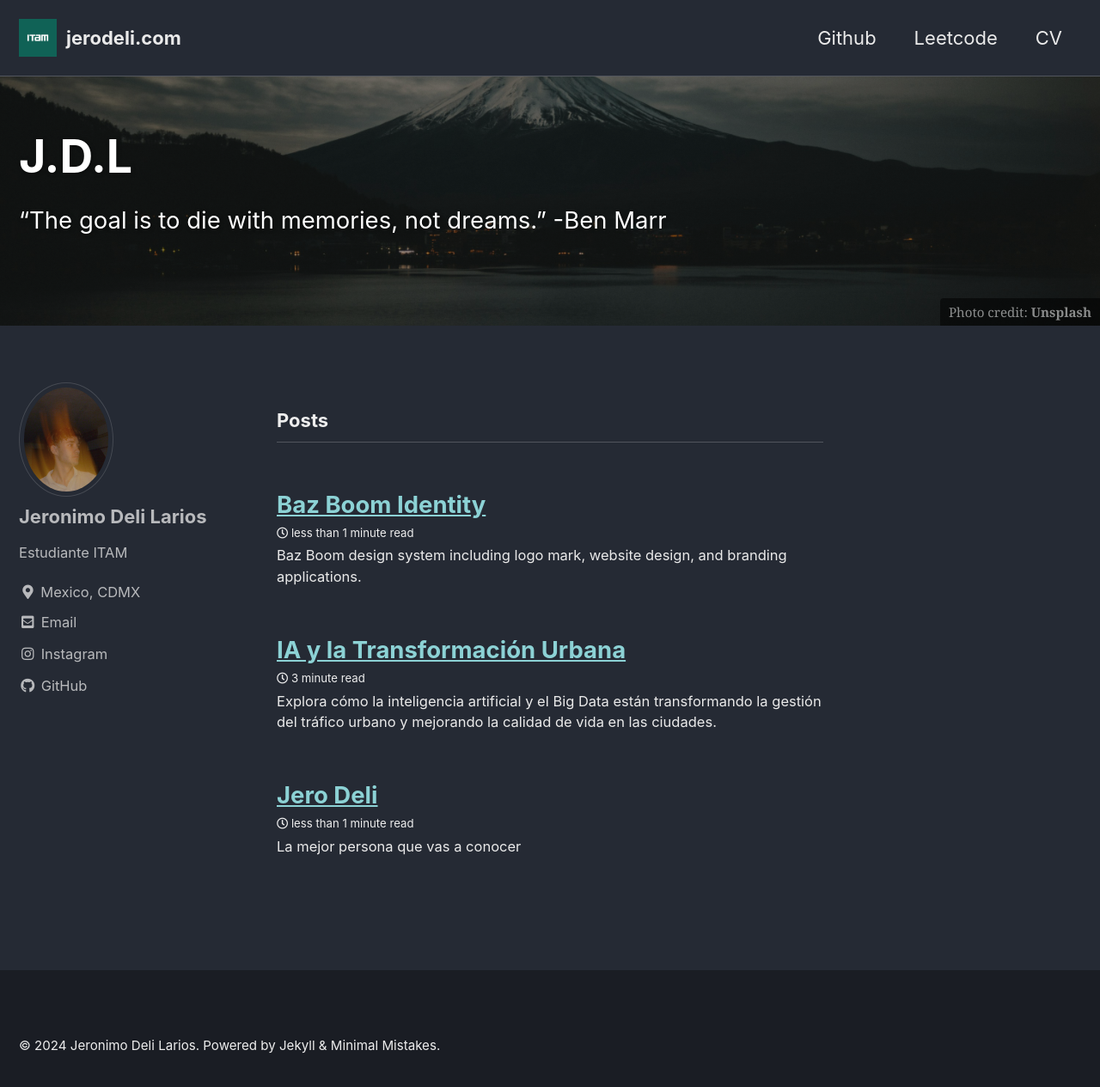
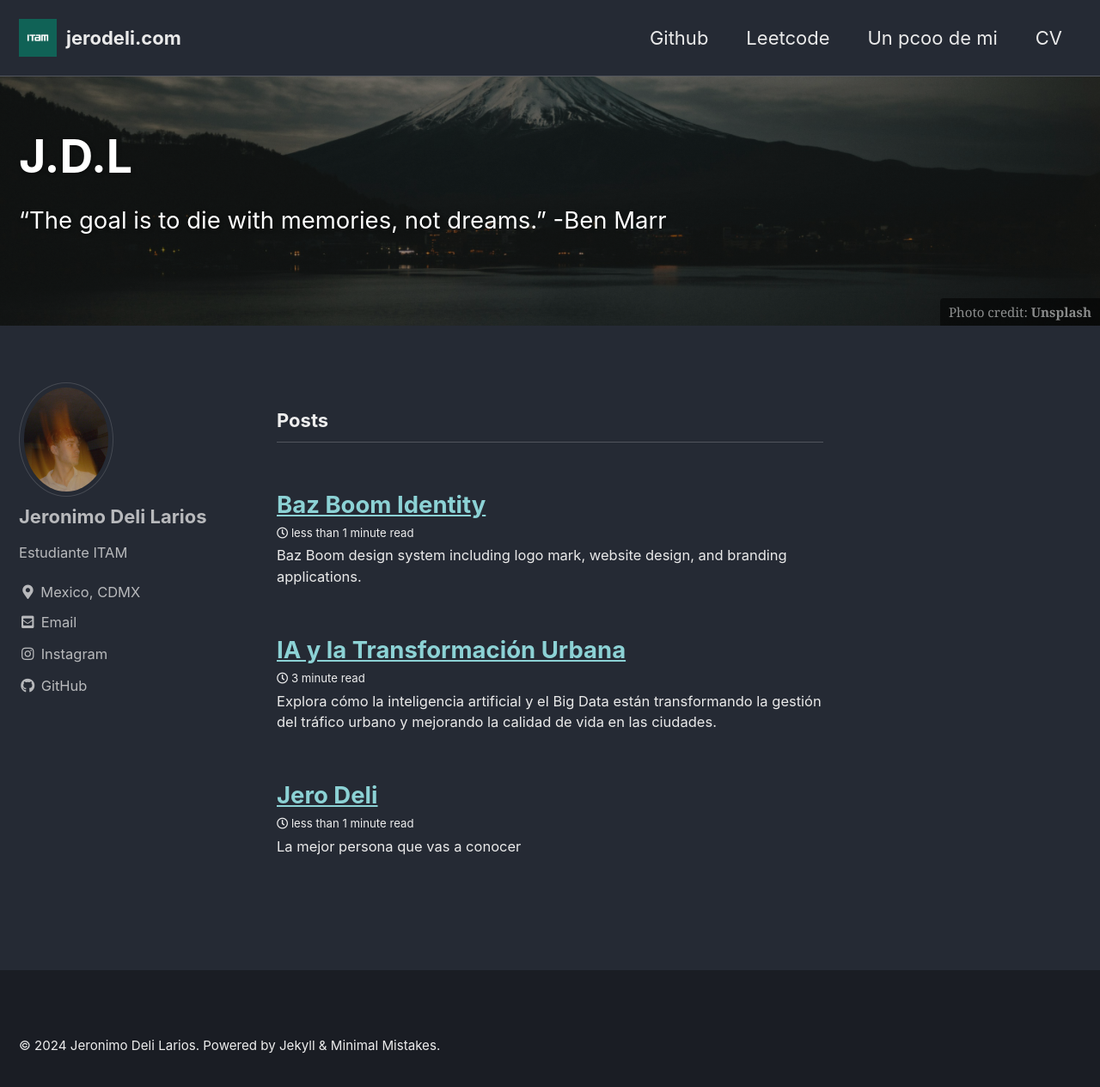
Before and after one commit to Jero110/Jero110.github.io, a Jekyll site: the page built from index.html, in a window 1280 px wide and 1273 px high. Shown: the top 1265 px of the window at 86% size. Built offline with Jekyll 4.4.1, drawn with Linux system fonts in a browser that asks for light colours; cached includes are drawn as plain includes; the list of posts is cut into pages by our own code.

Commit message:
Update navigation.yml

```diff
--- a/_data/navigation.yml
+++ b/_data/navigation.yml
@@ -4,8 +4,10 @@ main:
     url: https://github.com/Jero110?tab=repositories
   - title: "Leetcode"
     url: https://leetcode.com/u/iledorej/
+  - title: "Un pcoo de mi"
+    url: https://jero110.github.io/my-jekyll-site/ElDeli/
   - title: "CV"
-    url: https://jero110.github.io/my-jekyll-site/ElDeli/
+    url: https://jero110.github.io/my-jekyll-site/Resume.pdf
 
   #- title: "Sample Posts"
   # url: /year-archive/
```
